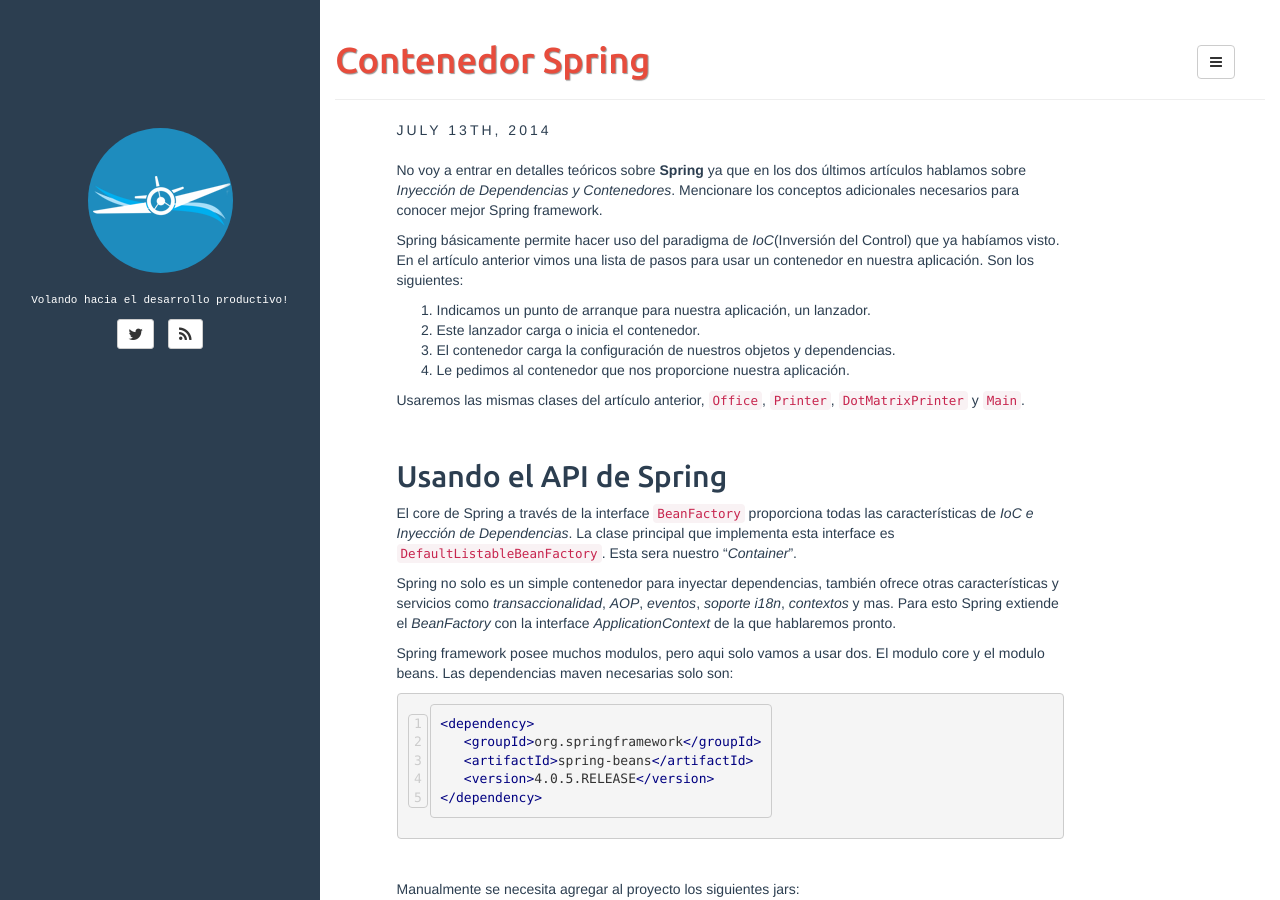
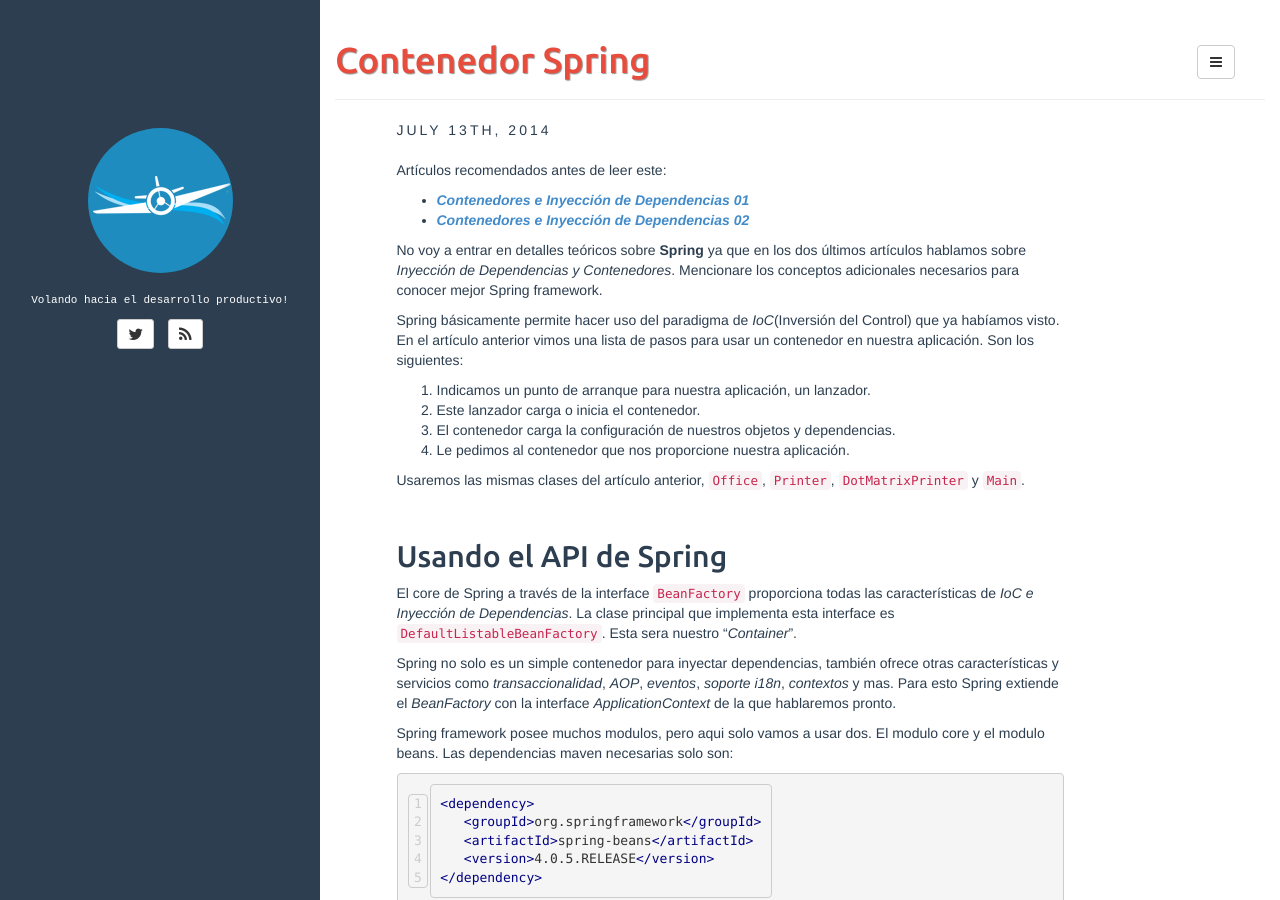
Before and after one commit to eljaviador/eljaviador.github.io, a Jekyll site: the page built from _posts/2014-07-13-contenedor-spring.md, in a window 1280 px wide and 900 px high. Built offline with Jekyll 4.4.1, drawn with Linux system fonts in a browser that asks for light colours; comment, search, counter and statistics services are not loaded.

Commit message:
Some changes

```diff
--- a/_posts/2014-07-13-contenedor-spring.md
+++ b/_posts/2014-07-13-contenedor-spring.md
@@ -8,6 +8,11 @@
 comments: true
 shortinfo: Enfoque comprensivo sobre el popular framework Spring.
 ---
+
+Artículos recomendados antes de leer este:
+
+* [_**Contenedores e Inyección de Dependencias 01**_]({% post_url 2014-07-08-contenedores-e-inyeccion-de-dependencias-parte-1 %})
+* [_**Contenedores e Inyección de Dependencias 02**_]({% post_url 2014-07-11-contenedores-e-inyeccion-de-dependencias-parte-2 %})
 
 No voy a entrar en detalles teóricos sobre **Spring** ya que en los dos últimos artículos hablamos sobre _Inyección de
 Dependencias_ _y Contenedores_. Mencionare los conceptos adicionales necesarios para conocer mejor Spring framework.
```
Also changed, not shown: _posts/2014-07-11-contenedores-e-inyeccion-de-dependencias-parte-2.md (+4 -0 lines).
